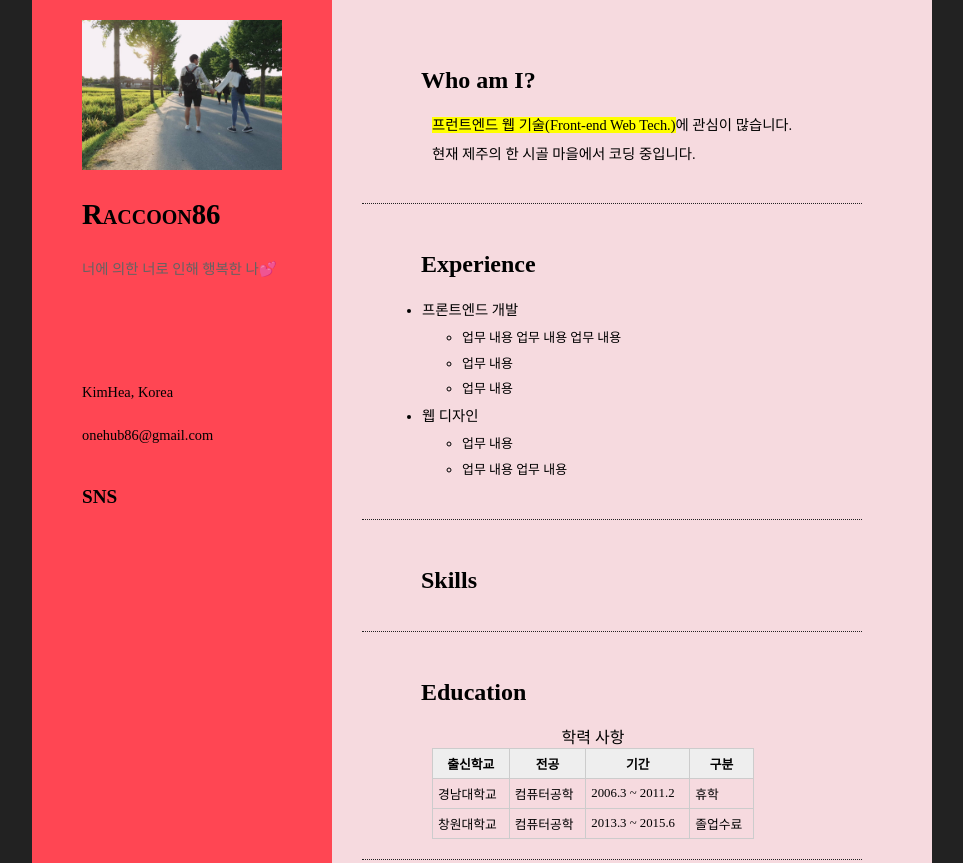
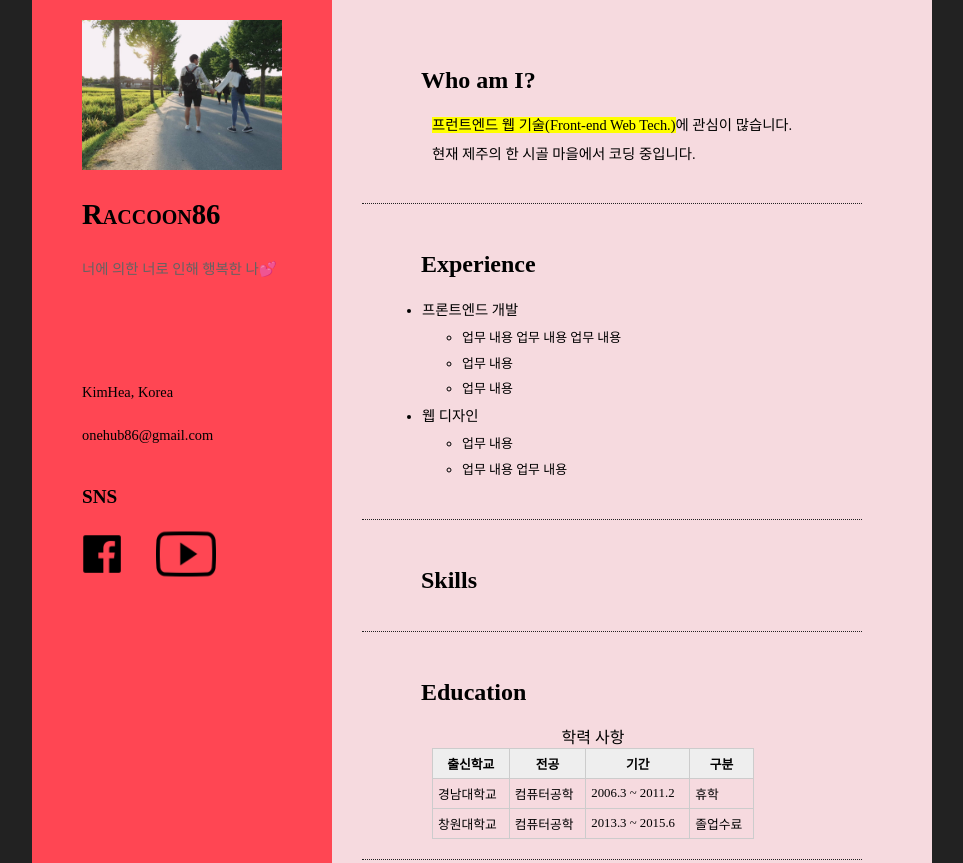
Before and after one commit to ChoiNakHoon/HTML_CSS, a plain HTML site: page index.html in a window 1280 px wide. Shown: the top 863 px of the page, without its empty margins (158-1121 px from the left). Drawn offline with Linux system fonts and the light colour scheme.

Commit message:
SNS 목록 생성

```diff
--- a/index.css
+++ b/index.css
@@ -32,6 +32,22 @@ li, p {
     top: 100px;
 }
 
+#sns > ul {
+    padding-left: 0;
+    /* 목록 들여쓰지 않기 */
+}
+
+#sns > ul > li {
+    display: inline-block;  /* 항목을 가로로 배열 */
+    width: 80px; /* 각 항목의 너비 */
+}
+
+#sns>ul>li>a img{
+    width: 60px;
+    height: 60px;
+    margin: 0 0 0 -10px;
+}
+
 table {
     width: 70%;
     border: 1px solid #222;
@@ -47,6 +63,12 @@ th, td {
     border: 1px solid #ccc;
     padding: 5px;
     font-size: 0.8em;
+}
+
+a, a:visited {
+    color: #222;
+    text-decoration: none;
+    /* 밑줄 없앰 */
 }
 
 .pf {
--- a/index.html
+++ b/index.html
@@ -23,6 +23,14 @@
             </div>
             <div id="sns">
                 <h2>SNS</h2>
+                <ul>
+                    <li>
+                        <a href="https://web.facebook.com/onehub86" target="_blank"><img src="images/ico_facebook.png" alt="Facebook"></a>
+                    </li>
+                    <li>
+                        <a href="httos://https://www.youtube.com/" target="_blank"><img src="images/ico_youtube.png" alt="Youtube"></a>
+                    </li>
+                </ul>
             </div>
         </aside>
         <div id="main">
```
Also changed, not shown: images/ico_facebook.png (added), images/ico_youtube.png (added).
